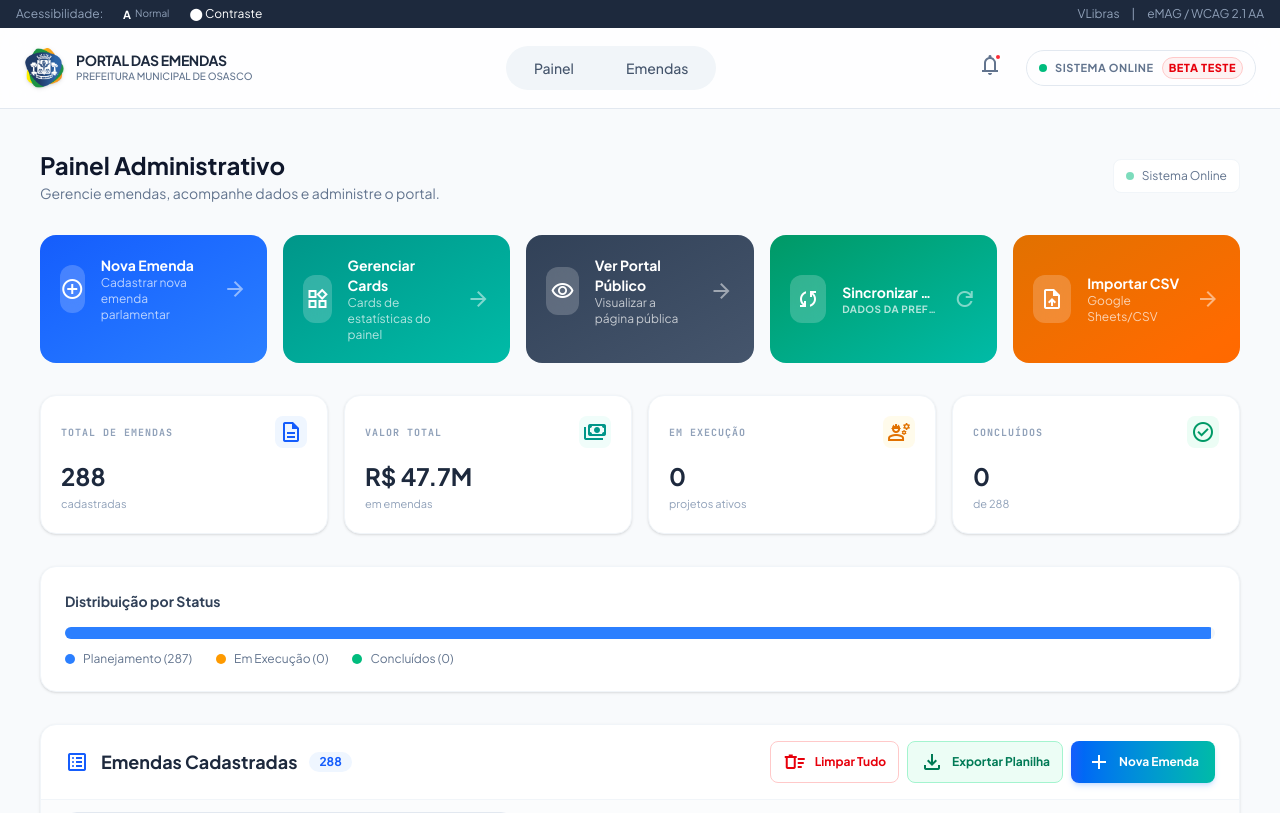
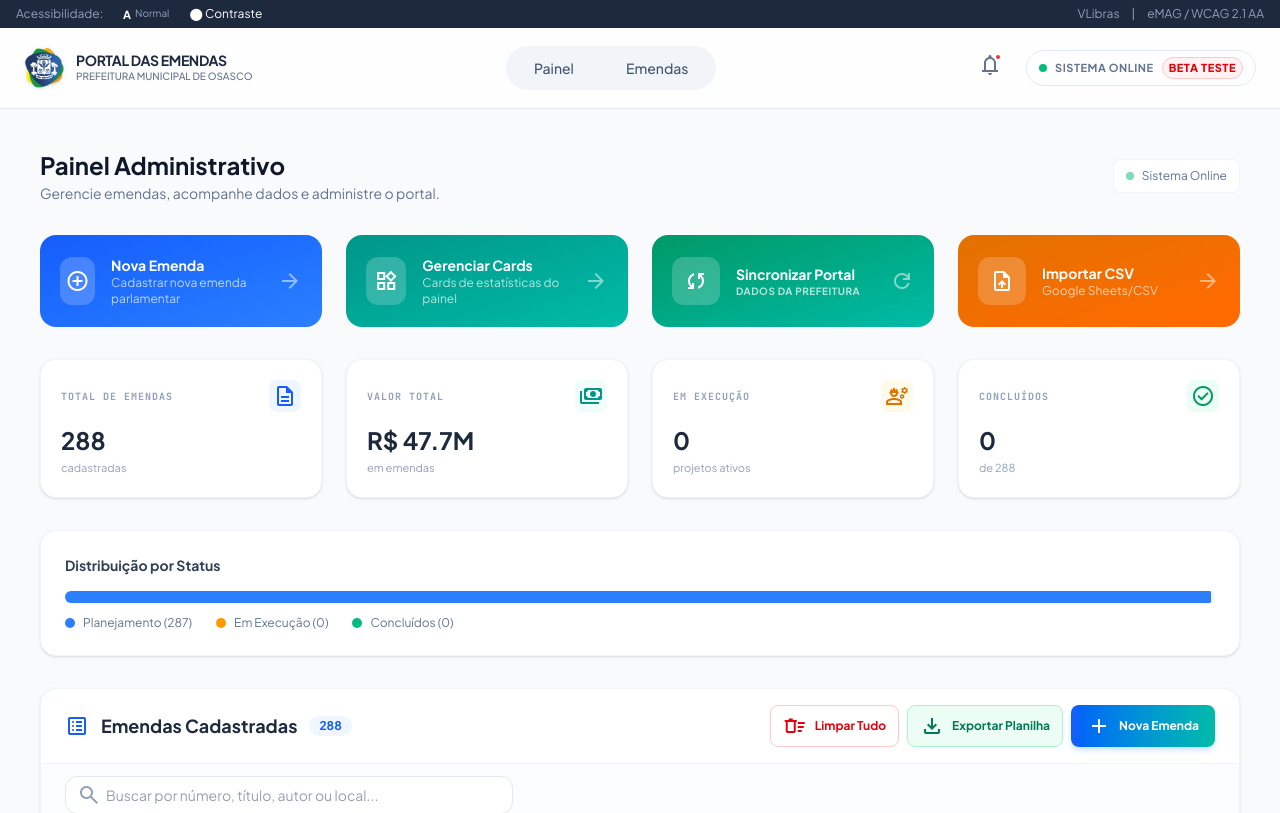
Before and after one commit to relitosouza/portal-de-emendas, a Next.js app: page /admin/dashboard in a window 1280 px wide. Shown: the top 813 px of the page. Built offline with nearby package versions, Linux system fonts and the light colour scheme.

Commit message:
feat: implement admin dashboard page for amendment management, including display, filtering, deletion, and data import/sync capabilities.

```diff
--- a/app/admin/dashboard/page.tsx
+++ b/app/admin/dashboard/page.tsx
@@ -145,7 +145,6 @@
     const quickActions = [
         { label: "Nova Emenda", desc: "Cadastrar nova emenda parlamentar", icon: "add_circle", href: "/admin/wizard", color: "from-blue-600 to-blue-500" },
         { label: "Gerenciar Cards", desc: "Cards de estatísticas do painel", icon: "widgets", href: "/admin/cards", color: "from-teal-600 to-teal-500" },
-        { label: "Ver Portal Público", desc: "Visualizar a página pública", icon: "visibility", href: "/", color: "from-slate-700 to-slate-600" },
     ];
 
     // CSV Import handlers
@@ -314,7 +313,7 @@
                     </div>
 
                     {/* Quick Actions */}
-                    <div className="grid grid-cols-1 sm:grid-cols-4 lg:grid-cols-5 gap-4">
+                    <div className="grid grid-cols-1 sm:grid-cols-2 lg:grid-cols-4 gap-6">
                         {quickActions.map((action) => (
                             <Link
                                 key={action.href}
@@ -382,7 +381,7 @@
                     </div>
 
                     {/* Stats Row */}
-                    <div className="grid grid-cols-2 md:grid-cols-4 gap-4">
+                    <div className="grid grid-cols-2 md:grid-cols-4 gap-6">
                         {[
                             { label: "Total de Emendas", value: amendments.length.toString(), icon: "description", color: "blue", sub: "cadastradas" },
                             { label: "Valor Total", value: formatCurrency(totalValue), icon: "payments", color: "teal", sub: "em emendas" },
```
